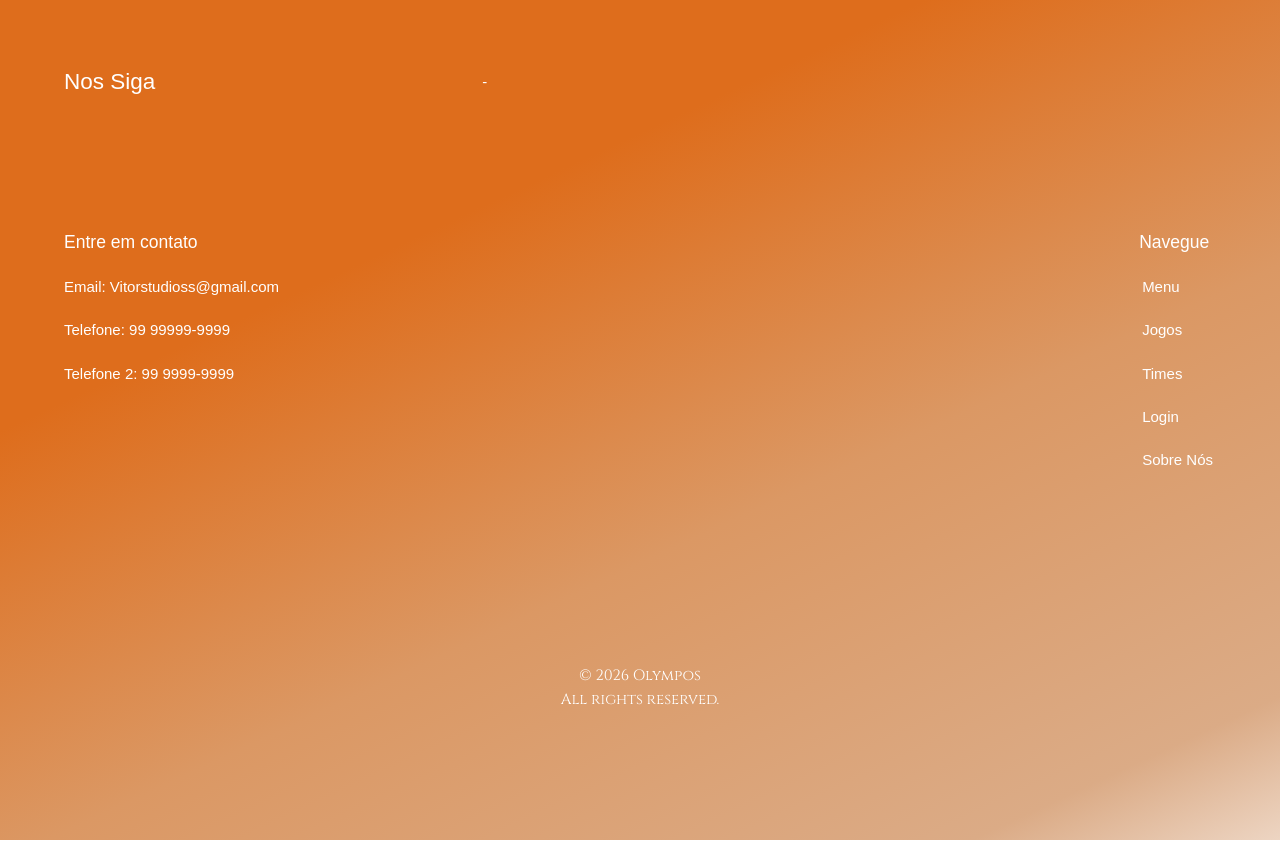
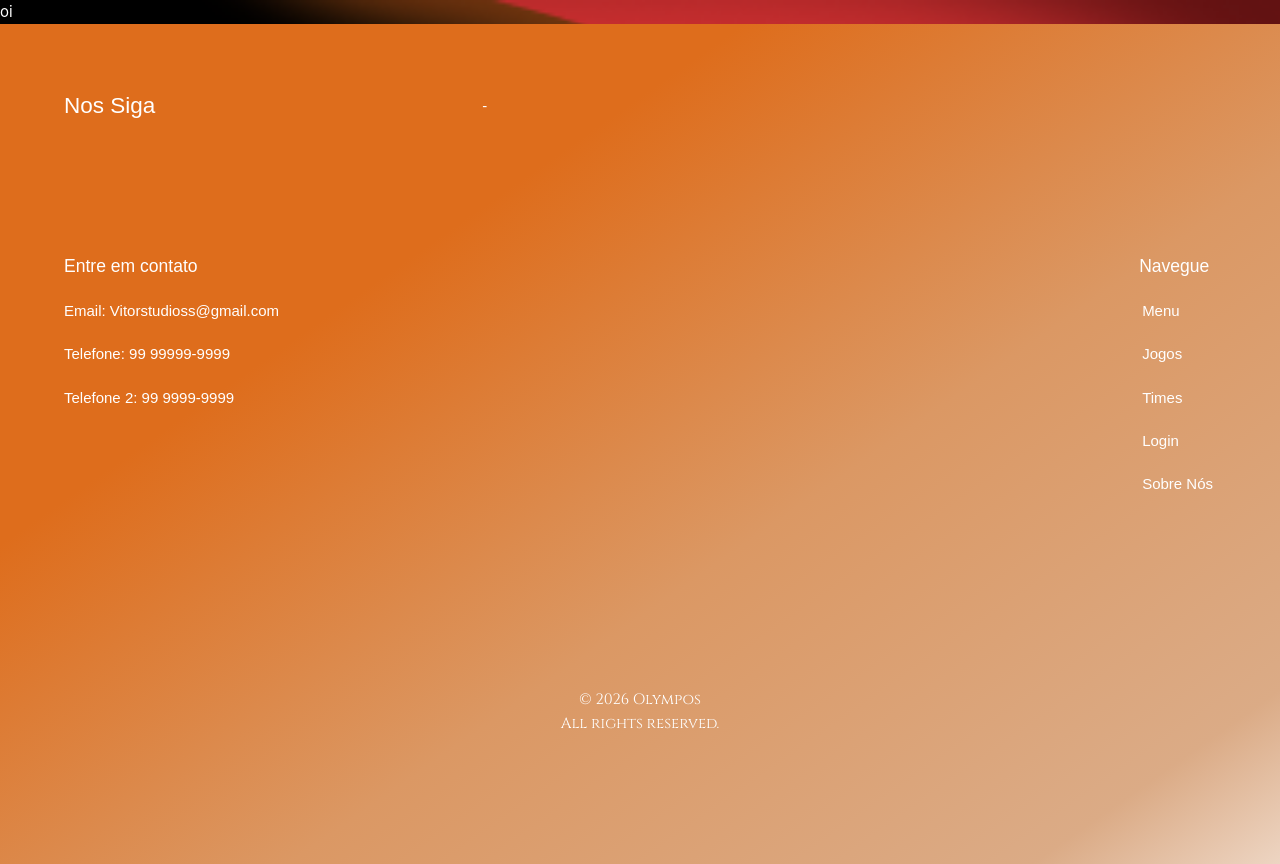
Before and after one commit to vilmarmichelsfilho/Olympus-Hackathon2K26, a Vue app: page / in a window 1280 px wide. Before the commit the page ends 840 px from the top, so only its background shows below. Built offline with nearby package versions, Linux system fonts and the light colour scheme; some icons are missing; a web font is replaced by a local one.

Commit message:
color correction

```diff
--- a/src/components/AppFooter.vue
+++ b/src/components/AppFooter.vue
@@ -42,7 +42,7 @@ import FacebookIcon from '@iconify-vue/mdi/facebook'; import InstagramIcon from
 @import url('https://fonts.googleapis.com/css2?family=Afacad:ital,wght@0,400..700;1,400..700&family=BBH+Hegarty&family=Cinzel:wght@400..900&display=swap');
 footer {
     padding-bottom: 10vw;
-    background: linear-gradient(155deg, #DE6D1C 30%, #DB9864, #dbab86 90%, #ffffff 110%);
+    background: linear-gradient(145deg, #DE6D1C 30%, #DB9864, #dbab86 90%, #ffffff 110%);
 }
 .midia {
     display: flex;
--- a/src/views/HomeView.vue
+++ b/src/views/HomeView.vue
@@ -2,6 +2,7 @@
 </script>
 
 <template>
+    <p>oi</p>
 </template>
 
 <style scoped>
```
